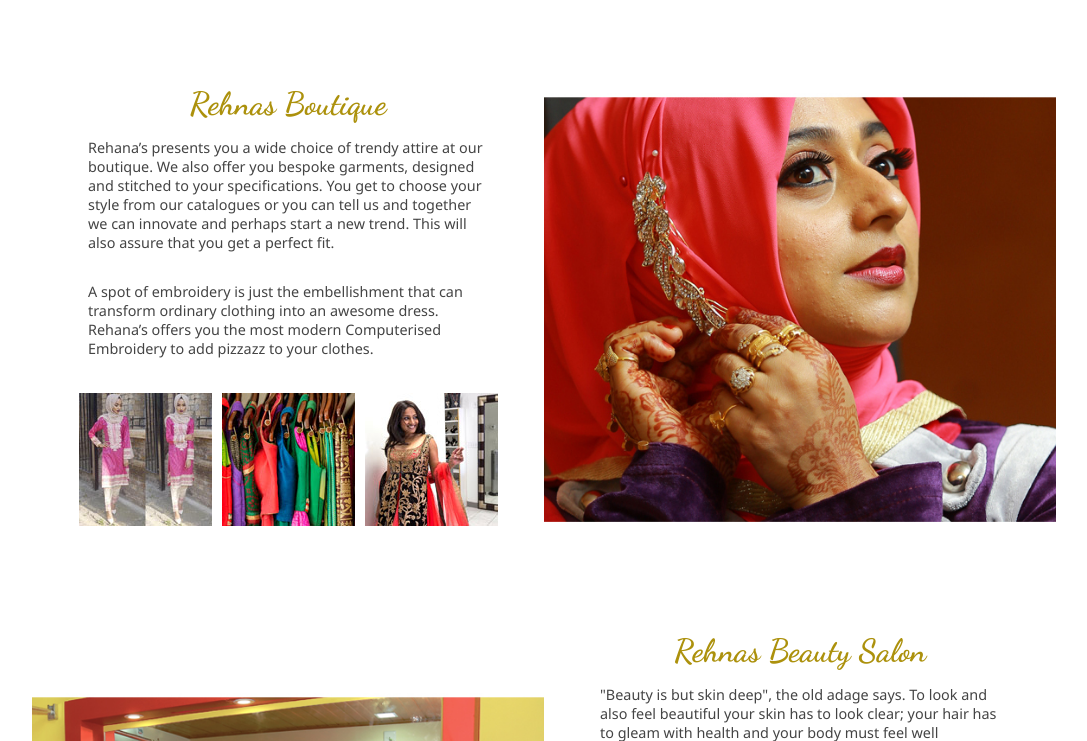
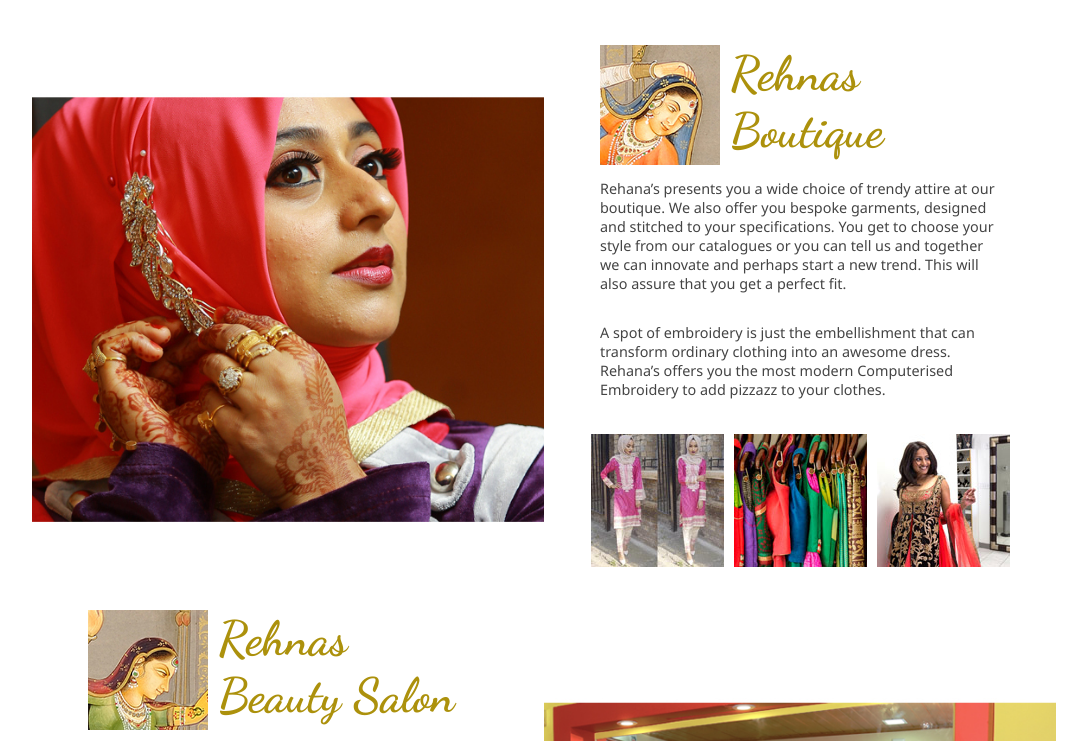
Before and after one commit to vinay-menon/rehnasdesigner, a plain HTML site: page index.html in a window 1280 px wide. Shown: the part 1390-2131 px from the top of the page, without its empty margins (96-1183 px from the left). Drawn offline with Linux system fonts and the light colour scheme.

Commit message:
changes...ayup

```diff
--- a/css/rehnas.css
+++ b/css/rehnas.css
@@ -335,7 +335,7 @@ h2 {
 .intro-service-block:before {
     content: '';
     position: absolute;
-    top: 0; left: 0; bottom: 0; right: 50%;
+    top: 0; right: 0; bottom: 0; left: 50%;
     background-repeat: no-repeat;
     background-size: cover;
     background-position: calc(100% - 20%) bottom;
@@ -351,7 +351,7 @@ h2 {
 .intro-service-block:nth-child(2):before {
     background-image: url(../images/intro-service_boutique-wtf.jpg);
     background-position: 50% 0;
-    right: 0; left: 50%;
+    left: 0; right: 50%;
     }
 .intro-service-block:nth-child(3):before {
     background-image: url(../images/intro-service_beauty-wtf.jpg);
@@ -359,7 +359,7 @@ h2 {
 
 .intro-service-content {
     width: 50%;
-    margin-left: auto;
+    margin-right: auto;
     text-align: center;
     display: flex;
     flex-direction: column;
@@ -377,11 +377,31 @@ h2 {
         50% 50%;
     }
 .intro-service-block:nth-child(2) .intro-service-content {
-    margin-right: auto;
-    margin-left: 0;
+    margin-left: auto;
+    margin-right: 0;
+    }
+.intro-service-content .header {
+    display: flex;
+    flex-direction: row-reverse;
+    justify-content: space-between;
+    min-width: 400px;
+    max-width: 400px;
+    margin: 0 auto 10px;;
+    }
+.intro-service-content .header > div {
+    max-width: 120px;
+    }
+.intro-service-content .header > div img {
+    max-width: 100%;
+    width: 100%;
     }
 .intro-service-content h2 {
     color: hsl(50,87%,36%);
+    font-size: 3rem;
+    text-align: left;
+    padding-left: 10px;
+    margin-bottom: 0;
+    flex-grow: 1;
     }
 
 .intro-service-content p {
--- a/index.html
+++ b/index.html
@@ -85,9 +85,12 @@
 <section class="intro-services">
    <div class="intro-service-block">
         <div class="intro-service-content" id="bridal">
+            <div class="header">
                 <h2>
-                <a href="services.html#bridal">Rehnas Bridal Studio</a>
+                    <a href="services.html#bridal">Rehnas <br>Bridal Studio</a>
                 </h2>
+                <div><img src="images/bani.jpg" alt=""></div>
+            </div>
             <p>
                 Your wedding is one of the most important occasions in your life. We help to make it memorable. We take care of every little detail. A bride has to look special on her special day.
             </p>
@@ -110,9 +113,12 @@
 
    <div class="intro-service-block">
         <div class="intro-service-content" id="boutique">
+            <div class="header">
                 <h2>
-                <a href="services.html#boutique">Rehnas Boutique</a>
+                    <a href="services.html#boutique">Rehnas <br>Boutique</a>
                 </h2>
+                <div><img src="images/mug01.jpg" alt=""></div>
+            </div>
             <p>
                 Rehana’s presents you a wide choice of trendy attire at our boutique. We also offer you bespoke garments, designed and stitched to your specifications. You get to choose your style from our catalogues or you can tell us and together we can innovate and perhaps start a new trend. This will also assure that you get a perfect fit.
             </p>
@@ -135,9 +141,12 @@
 
    <div class="intro-service-block">
         <div class="intro-service-content" id="beauty">
+            <div class="header">
                 <h2>
-                <a href="services.html#beauty">Rehnas Beauty Salon</a>
+                    <a href="services.html#beauty">Rehnas <br>Beauty Salon</a>
                 </h2>
+                <div><img src="images/mug02.jpg" alt=""></div>
+            </div>
             <p>
                 "Beauty is but skin deep", the old adage says. To look and also feel beautiful your skin has to look clear; your hair has to gleam with health and your body must feel well nurtured.
             </p>
```
Also changed, not shown: css/rehnas.min.css, images/bani.jpg (added), images/mug01.jpg (added), images/mug02.jpg (added). Lines whose indentation alone changed are shown as unchanged.
